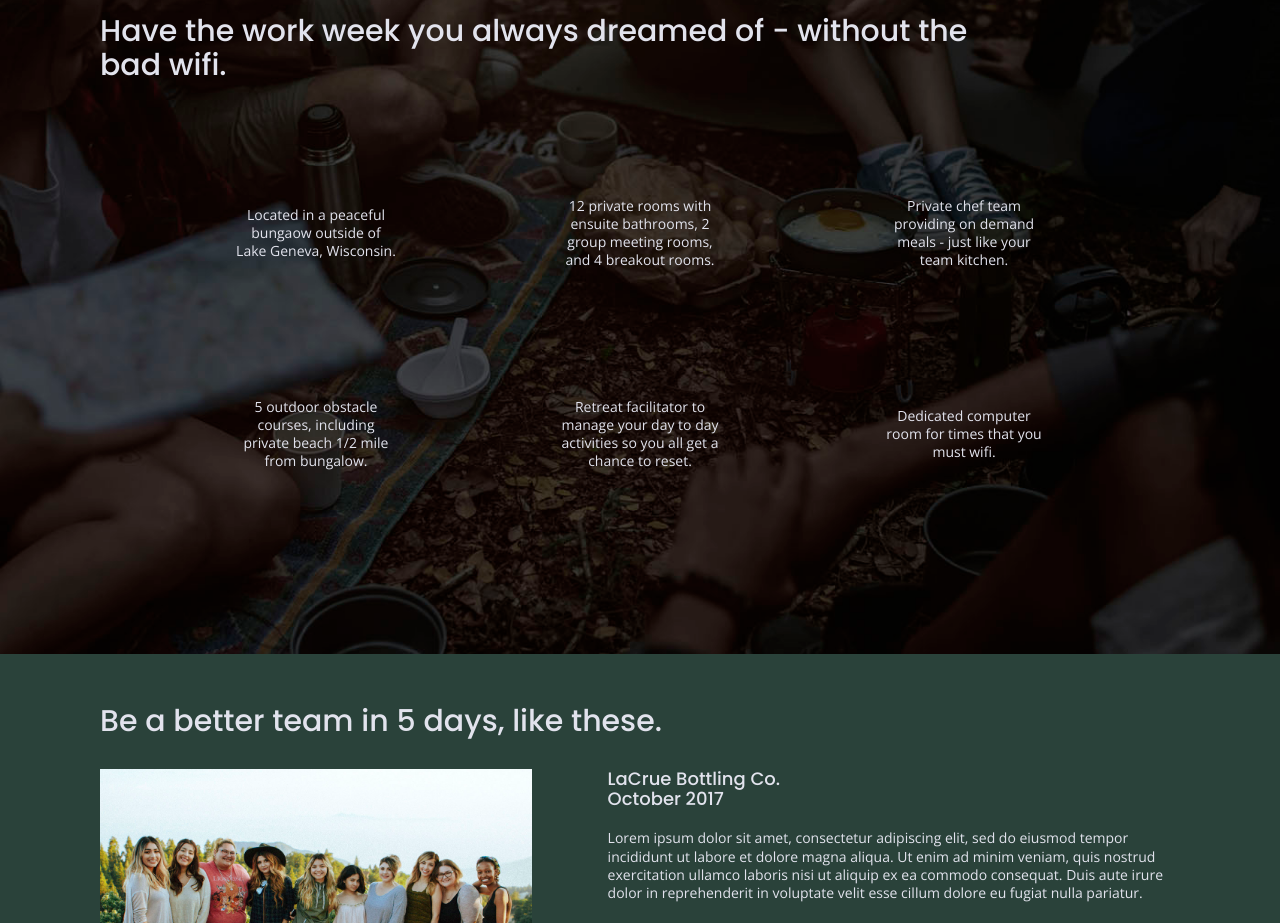
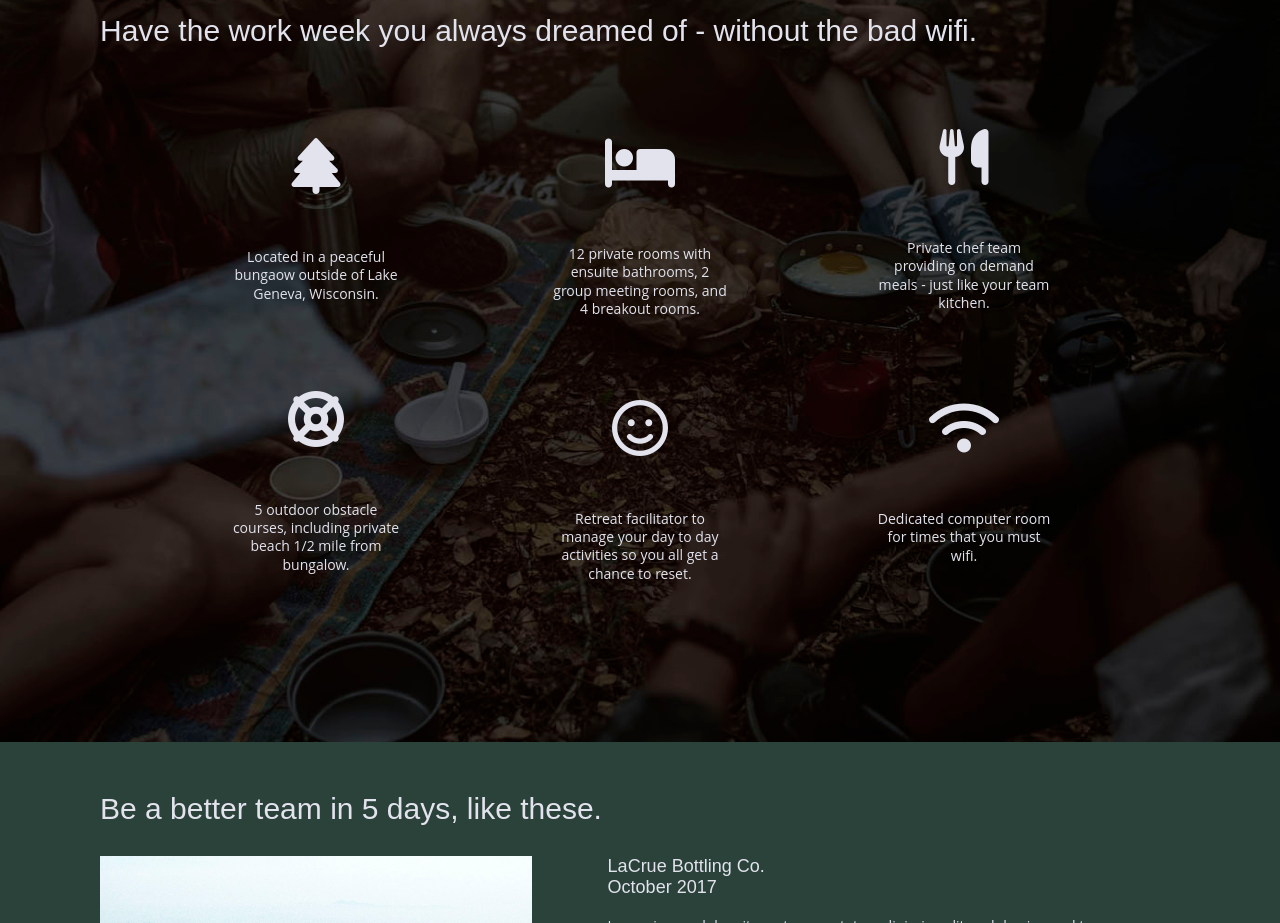
Before and after one commit to sblahov/unplugged-retreat-project, a website built with Parcel: page index.html in a window 1280 px wide. Shown: the part 1044-1967 px from the top of the page. Built offline with nearby package versions, Linux system fonts and the light colour scheme.

Commit message:
Added icon font to features section of homepage

```diff
--- a/css/main.css
+++ b/css/main.css
@@ -336,9 +336,14 @@ input[type=button] {
   width: 95%;
 }
 
+.features i {
+  font-size: 4em;
+  margin-bottom: 40px;
+}
+
 .features article {
   width: 56%;
-  margin: 50px 0;
+  margin: 25px 0;
 }
 
 .features .features-items {
@@ -617,7 +622,11 @@ input[type=button] {
       }
 
       .features .features-item-description {
-        width: 50%;
+        width: 55%;
+      }
+
+      #smiley {
+        padding-top: 14px;
       }
 
       /* Reviews */
@@ -721,6 +730,14 @@ input[type=button] {
 
       .features article {
         flex-basis: 30%;
+      }
+
+      #bed {
+        padding-top: 12px;
+      }
+
+      #smiley {
+        padding-top: 18px;
       }
 
       /* Reviews */
--- a/index.html
+++ b/index.html
@@ -20,7 +20,10 @@
   <link rel="stylesheet" href="css/main.css">
 
   <!-- Google Fonts -->
-  <link href="https://fonts.googleapis.com/css?family=Open+Sans:400,700|Poppins:500,700" rel="stylesheet">
+  <script src="https://use.fontawesome.com/a8f279dae6.js"></script>
+
+  <!--Font Awesome CDN-->
+  <link rel="stylesheet" href="https://use.fontawesome.com/a8f279dae6.css">
 
   <meta name="theme-color" content="#fafafa">
 </head>
@@ -73,27 +76,39 @@
           without the bad wifi.</h2>
       <div class=features-items>
         <article>
-          <p class="fontawesome-icon"></p>
+          <p class="fontawesome-icon">
+            <i class="fa fa-tree"></i>
+          </p>
           <p class="features-item-description">Located in a peaceful bungaow outside of Lake Geneva, Wisconsin.</p>
         </article>
         <article>
-          <p class="fontawesome-icon"></p>
+          <p class="fontawesome-icon" id="bed">
+            <i class="fa fa-hotel"></i>
+          </p>
           <p class="features-item-description">12 private rooms with ensuite bathrooms, 2 group meeting rooms, and 4 breakout rooms.</p>
         </article>
         <article>
-          <p class=fontawesome-icon></p>
+          <p class=fontawesome-icon>
+            <i class="fa fa-cutlery"></i>
+          </p>
           <p class="features-item-description">Private chef team providing on demand meals - just like your team kitchen.</p>
         </article>
         <article>
-          <p class="fontawesome-icon"></p>
+          <p class="fontawesome-icon">
+            <i class="fa fa-life-buoy"></i>
+          </p>
           <p class="features-item-description">5 outdoor obstacle courses, including private beach 1/2 mile from bungalow.</p>
         </article>
         <article>
-          <p class="fontawesome-icon"></p>
+          <p class="fontawesome-icon" id="smiley">
+            <i class="fa fa-smile-o"></i>
+          </p>
           <p class="features-item-description">Retreat facilitator to manage your day to day activities so you all get a chance to reset.</p>
         </article>
         <article>
-          <p class="fontawesome-icon"></p>
+          <p class="fontawesome-icon">
+            <i class="fa fa-wifi"></i>
+          </p>
           <p class="features-item-description">Dedicated computer room for times that you must wifi.</p>
         </article>
       </div>
```
Also changed, not shown: about/index.html (+3 -0 lines), faq/index.html (+3 -0 lines).
